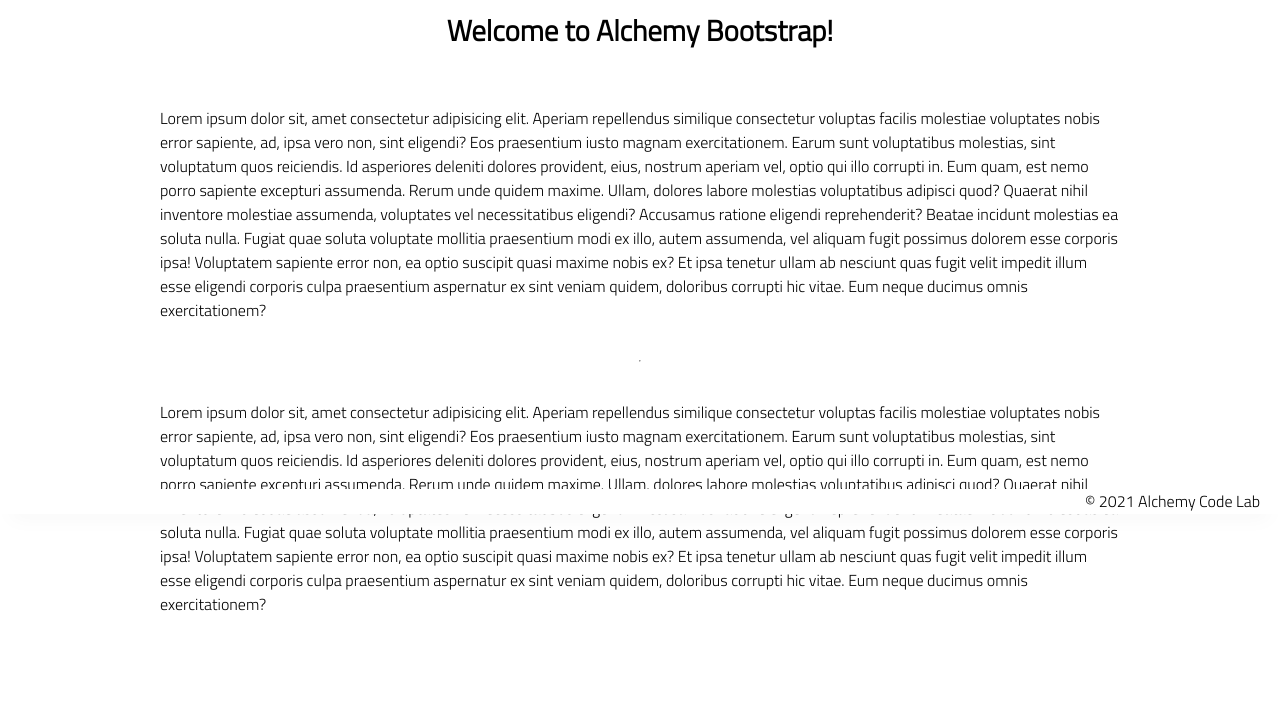
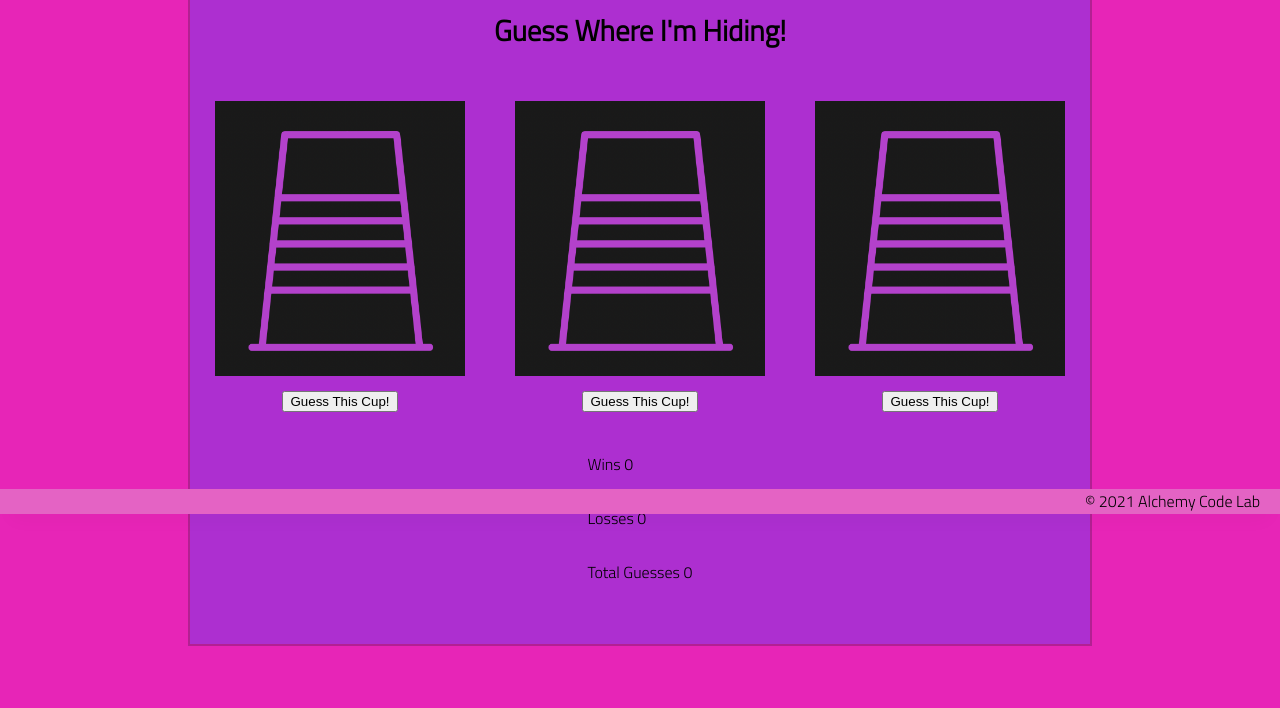
Before and after one commit to delaneyfogarty/hide-and-seek-from-scratch-, a plain HTML site: page index.html in a window 1280 px wide. Shown: the part 286-994 px from the top of the page. After the commit the page ends 962 px from the top, so only its background shows below. Drawn offline with Linux system fonts and the light colour scheme.

Commit message:
input HTML elements/tags and slight styling of page colors

```diff
--- a/index.html
+++ b/index.html
@@ -22,45 +22,27 @@
         <section class="main-section">
             <img class="main-logo" src="./assets/alchemy-logo.png" />
             <h2>
-                Welcome to Alchemy Bootstrap!
+                Guess Where I'm Hiding!
             </h2>
-
-            <p>
-                Lorem ipsum dolor sit, amet consectetur adipisicing elit. Aperiam repellendus similique consectetur
-                voluptas facilis molestiae voluptates nobis error sapiente, ad, ipsa vero non, sint eligendi? Eos
-                praesentium iusto magnam exercitationem.
-                Earum sunt voluptatibus molestias, sint voluptatum quos reiciendis. Id asperiores deleniti dolores
-                provident, eius, nostrum aperiam vel, optio qui illo corrupti in. Eum quam, est nemo porro sapiente
-                excepturi assumenda.
-                Rerum unde quidem maxime. Ullam, dolores labore molestias voluptatibus adipisci quod? Quaerat nihil
-                inventore molestiae assumenda, voluptates vel necessitatibus eligendi? Accusamus ratione eligendi
-                reprehenderit? Beatae incidunt molestias ea soluta nulla.
-                Fugiat quae soluta voluptate mollitia praesentium modi ex illo, autem assumenda, vel aliquam fugit
-                possimus dolorem esse corporis ipsa! Voluptatem sapiente error non, ea optio suscipit quasi maxime nobis
-                ex?
-                Et ipsa tenetur ullam ab nesciunt quas fugit velit impedit illum esse eligendi corporis culpa
-                praesentium aspernatur ex sint veniam quidem, doloribus corrupti hic vitae. Eum neque ducimus omnis
-                exercitationem?
-            </p>
-            <hr />
-            <p>
-                Lorem ipsum dolor sit, amet consectetur adipisicing elit. Aperiam repellendus similique consectetur
-                voluptas facilis molestiae voluptates nobis error sapiente, ad, ipsa vero non, sint eligendi? Eos
-                praesentium iusto magnam exercitationem.
-                Earum sunt voluptatibus molestias, sint voluptatum quos reiciendis. Id asperiores deleniti dolores
-                provident, eius, nostrum aperiam vel, optio qui illo corrupti in. Eum quam, est nemo porro sapiente
-                excepturi assumenda.
-                Rerum unde quidem maxime. Ullam, dolores labore molestias voluptatibus adipisci quod? Quaerat nihil
-                inventore molestiae assumenda, voluptates vel necessitatibus eligendi? Accusamus ratione eligendi
-                reprehenderit? Beatae incidunt molestias ea soluta nulla.
-                Fugiat quae soluta voluptate mollitia praesentium modi ex illo, autem assumenda, vel aliquam fugit
-                possimus dolorem esse corporis ipsa! Voluptatem sapiente error non, ea optio suscipit quasi maxime nobis
-                ex?
-                Et ipsa tenetur ullam ab nesciunt quas fugit velit impedit illum esse eligendi corporis culpa
-                praesentium aspernatur ex sint veniam quidem, doloribus corrupti hic vitae. Eum neque ducimus omnis
-                exercitationem?
-            </p>
-
+            <div class="cups">
+                <div class="cup">
+                    <img src="assets/regular-cup.png" id="cup-0">
+                    <button id="button-0">Guess This Cup!</button>
+                </div>
+                <div class="cup">
+                    <img src="assets/regular-cup.png" id="cup-1">
+                    <button id="button-1">Guess This Cup!</button>
+                </div>
+                <div class="cup">
+                    <img src="assets/regular-cup.png" id="cup-2">
+                    <button id="button-2">Guess This Cup!</button>
+                </div>
+            </div>
+            <div>
+                <p id="wins"> Wins 0</p>
+                <p id="losses"> Losses 0</p>
+                <p id="total"> Total Guesses 0</p>
+            </div>
         </section>
     </main>
     <footer>
--- a/styles/style.css
+++ b/styles/style.css
@@ -2,11 +2,11 @@
 body {
     /* feel free to update these css variables for a quick theme */
 
-    --color1: white;
-    --color2: white;
-    --color3: white;
-    --color4: white;
-    --color5: white;
+    --color1: rgb(179, 32, 147);
+    --color2: rgb(231, 37, 183);
+    --color3: rgb(228, 99, 196);
+    --color4: rgb(108, 32, 207);
+    --color5: rgba(168, 49, 211, 0.911);
 
     /* https://coolors.co/generate and click export -> scss to get the colors to copy and paste below*/
 
@@ -67,6 +67,24 @@ h2 {
     font-weight: bold;
 }
 
+.cups {
+    display: flex;
+    align-items: center;
+    justify-content: center;
+    flex-direction: row;
+}
+.cup {
+    display: flex;
+    flex-direction: column;
+    justify-content: center;
+    align-items: center;
+    margin: 10px;
+}
+.cup img {
+    width: 250px;
+    margin: 15px;
+}
+
 .gutter-right {
     margin-right: 20px;
 }
```
Also changed, not shown: assets/correct-guess.png (added), assets/regular-cup.png (added), 1 other file.
